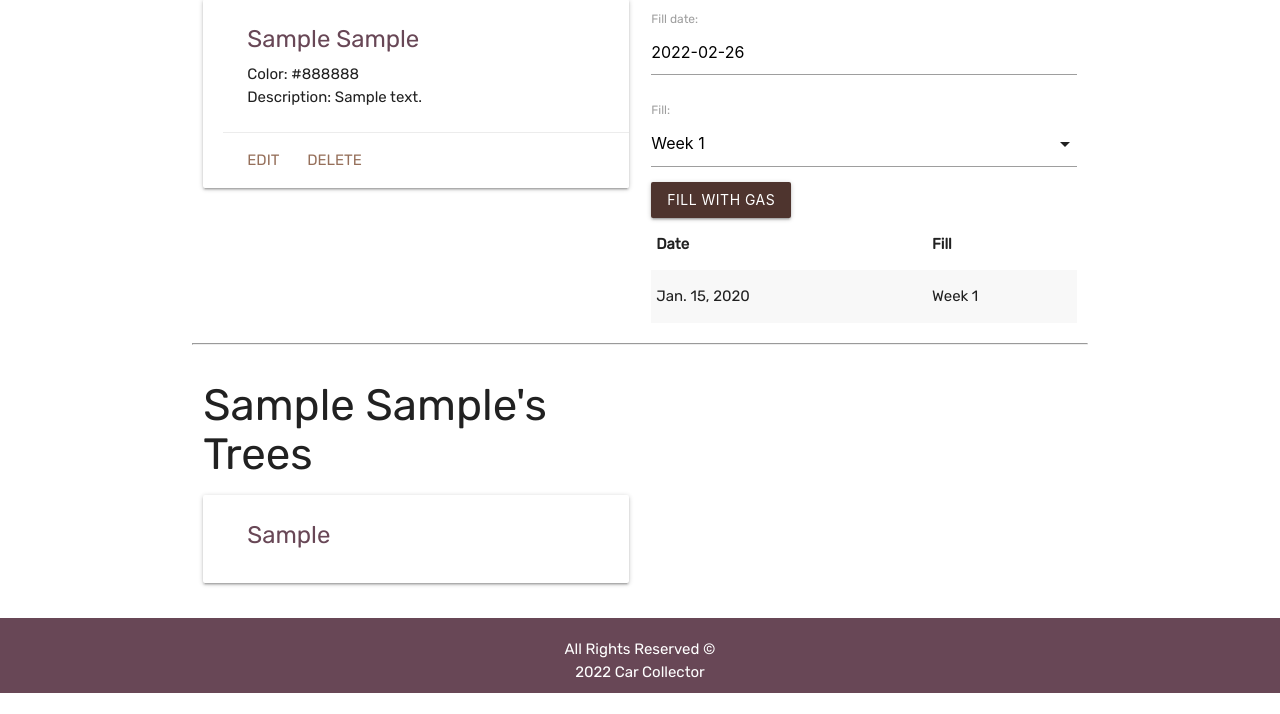
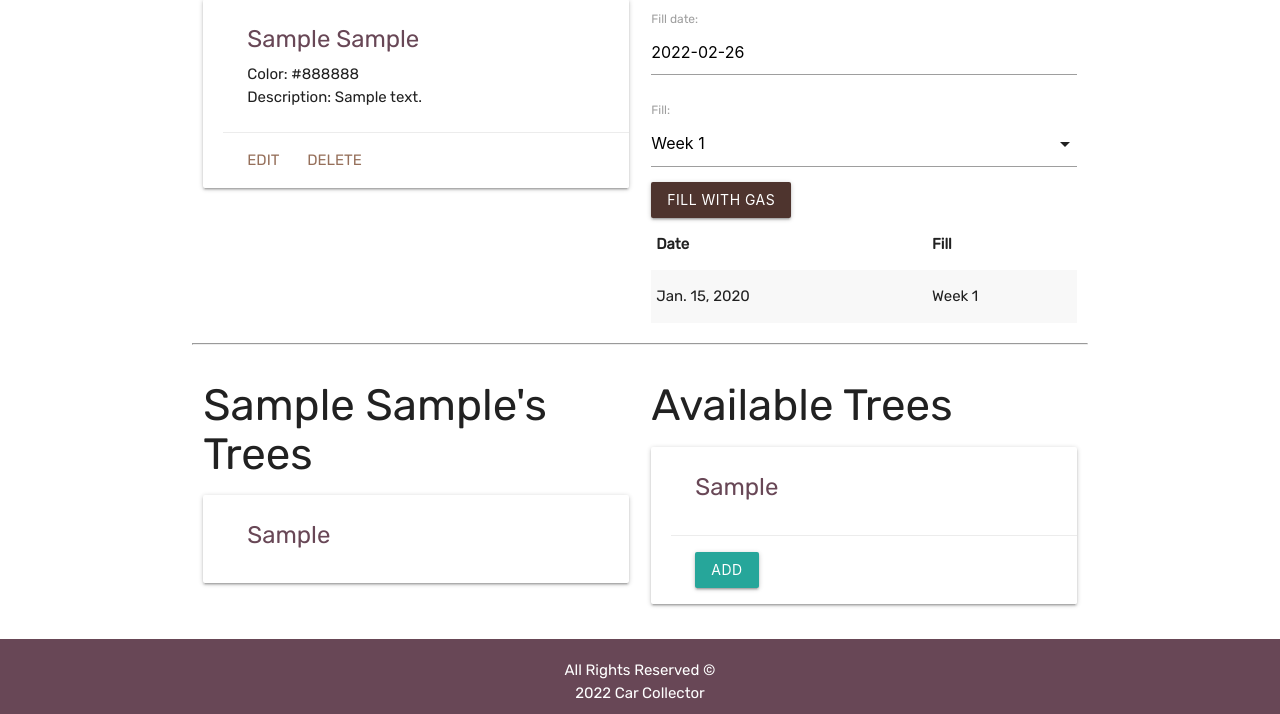
Before and after one commit to saraehutch94/car_collector, a Django app: template main_app/templates/cars/detail.html in a window 1280 px wide. Shown: the part 190-904 px from the top of the page. Before the commit the page ends 883 px from the top, so only its background shows below. Run offline with Django 4.2, Linux system fonts and the light colour scheme; the template is opened without the code that fills it: values that come from a table or form of the project are taken from there, others are empty; tables that the repository leaves empty hold one stand-in row (values such as "Sample post").

Commit message:
add available trees to detail.html with add form

```diff
--- a/main_app/templates/cars/detail.html
+++ b/main_app/templates/cars/detail.html
@@ -52,13 +52,33 @@
     {% if car.trees.count %} {% for tree in car.trees.all %}
     <div class="card">
       <div class="card-content">
-        <span class="card-title"> {{tree.scent}} </span>
+        <span class="card-title">
+          <span class="{{ tree.color }}-text">{{tree.scent}}</span>
+        </span>
       </div>
     </div>
     {% endfor %} {% else %}
     <h5>{{ car.make }} {{ car.model }} does not have any scents</h5>
     {% endif %}
   </div>
+  <div class="col s6">
+    <h3>Available Trees</h3>
+    {% if trees.count %} {% for tree in trees.all %}
+    <div class="card">
+      <div class="card-content">
+        <span class="card-title"> {{ tree.scent }} </span>
+      </div>
+      <div class="card-action">
+        <form action="" method="POST">
+          {% csrf_token %}
+          <button type="submit" class="btn">Add</button>
+        </form>
+      </div>
+    </div>
+    {% endfor %} {% else %}
+    <h5>{{ car.make }} {{ car.model }} already has all trees available</h5>
+    {% endif %}
+  </div>
 </div>
 
 {% endblock %}
```
